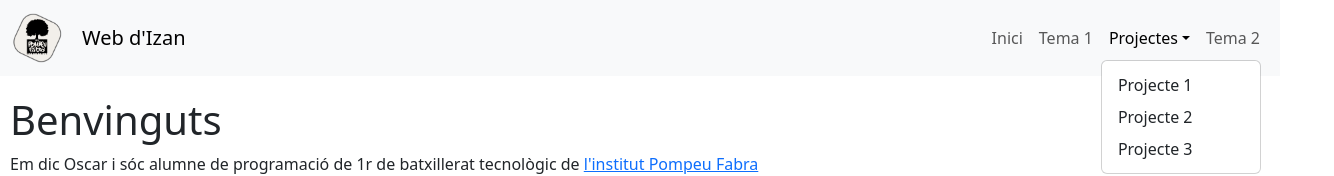
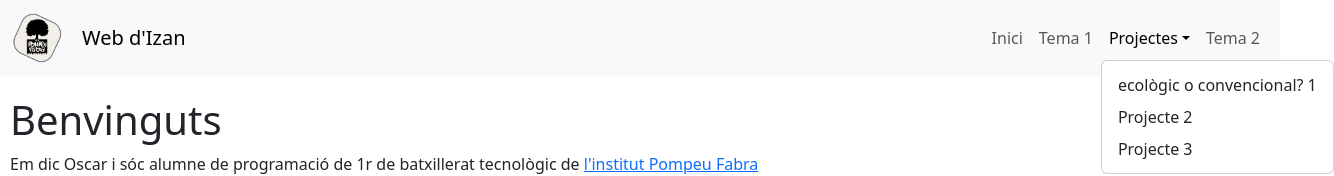
Before and after one commit to ihernand4/ihernand4.github.io, a plain HTML site: page index.html in a window 1280 px wide. Both pictures are taken after a click on the button "Projectes". Shown: the top 176 px of the page, 1334 px wide, since content can reach past the window. Drawn offline with nearby package versions, Linux system fonts and the light colour scheme.

Commit message:
Update index.html

```diff
--- a/index.html
+++ b/index.html
@@ -70,7 +70,7 @@
                     <a class="nav-link dropdown-toggle" href="#" id="navbarDropdown" role="button" data-bs-toggle="dropdown" aria-haspopup="true"
                         aria-expanded="false">Projectes</a>
                     <div class="dropdown-menu" aria-labelledby="navbarDropdown">
-                        <a class="dropdown-item" href="#">Projecte 1</a>
+                        <a class="dropdown-item" href="#">ecològic o convencional? 1</a>
                         <a class="dropdown-item" href="#">Projecte 2</a>
                         <a class="dropdown-item" href="#">Projecte 3</a>
                     </div>
```
